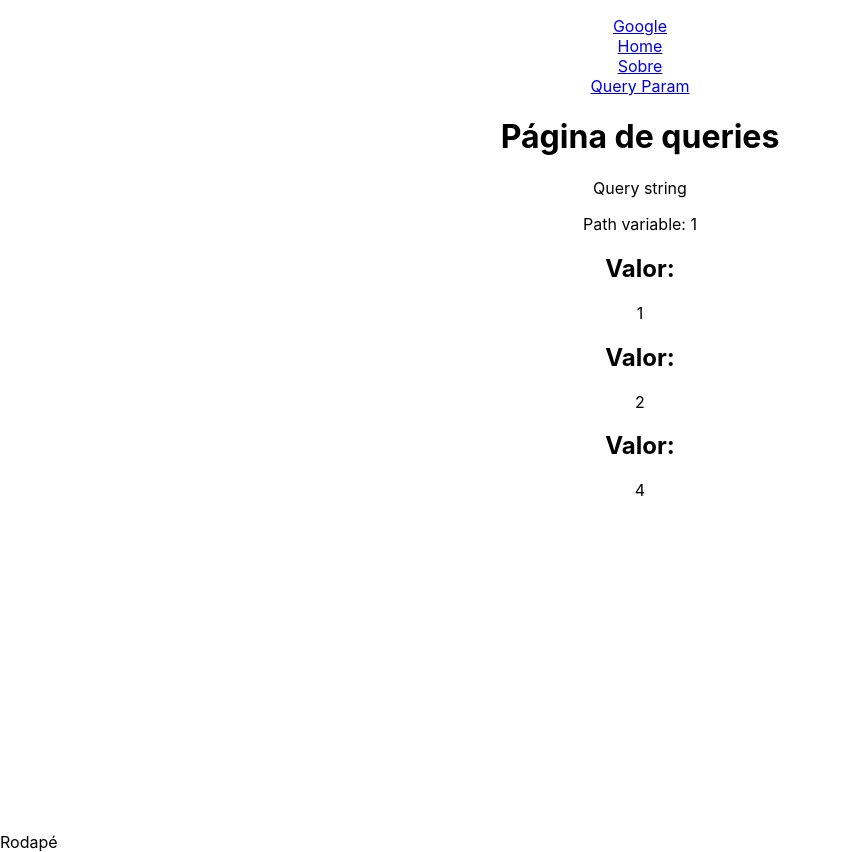
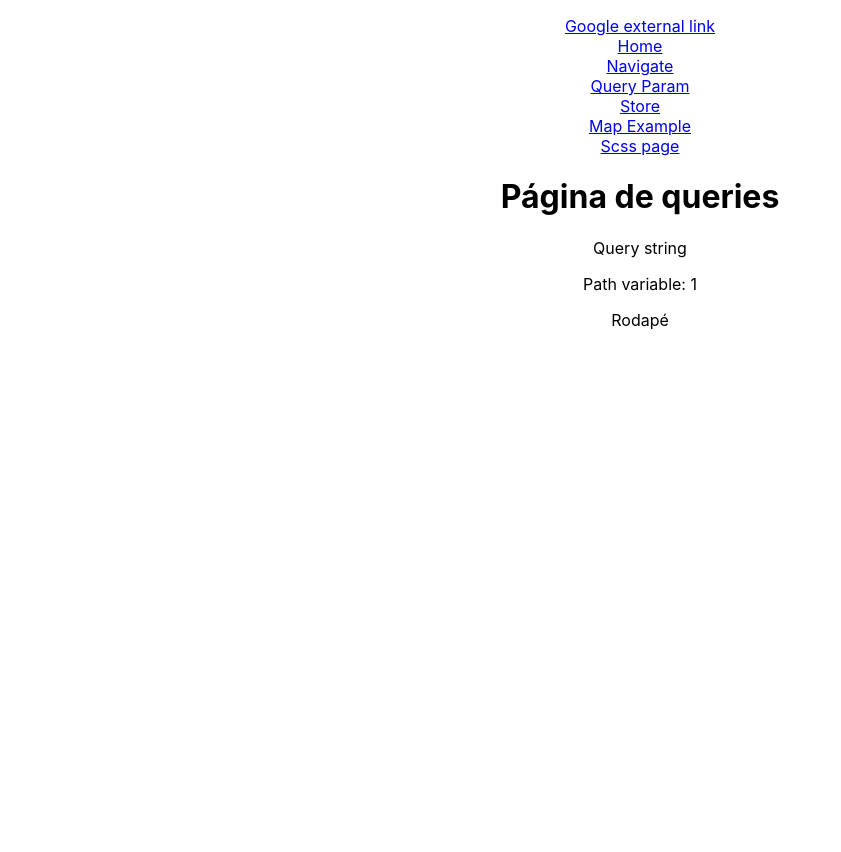
Before and after one commit to lavesan/mentoria-react-dbc, a React (Create React App) app: page /query/1 in a window 1280 px wide. Shown: the whole page, without its empty margins (0-841 px from the left). Built offline with nearby package versions, Linux system fonts and the light colour scheme.

Commit message:
refactor: refactors pages
Signed-off-by: Valdery Alves <valdery.jur@gmail.com>

```diff
--- a/package.json
+++ b/package.json
@@ -15,6 +15,7 @@
     "react-hook-form": "^7.34.2",
     "react-router-dom": "^6.4.0",
     "react-scripts": "5.0.1",
+    "sass": "^1.55.0",
     "web-vitals": "^2.1.4",
     "yup": "^0.32.11"
   },
--- a/src/App.js
+++ b/src/App.js
@@ -2,10 +2,13 @@ import "./App.css";
 import { BrowserRouter as Router, Route, Routes } from "react-router-dom";
 
 import Home from "./containers/Home";
-import About from "./containers/About";
+import NavigateExample from "./containers/NavigateExample";
 import QueryParam from "./containers/QueryParam";
 import AppLayout from "./containers/Layout/AppLayout";
 import ExampleUseMemo from "./containers/ExampleUseMemo";
+import { StylingPage } from "./containers/StylingPage";
+import { StoreExample } from "./containers/StoreExample";
+import MapExample from "./containers/MapExample";
 
 function App() {
   return (
@@ -19,7 +22,7 @@ function App() {
             </AppLayout>
           }
         />
-        <Route path="/sobre" element={<About />} />
+        <Route path="/navigate-example" element={<NavigateExample />} />
         <Route
           path="/query/:id"
           element={
@@ -36,8 +39,31 @@ function App() {
             </AppLayout>
           }
         />
+        <Route
+          path="/store-example"
+          element={
+            <AppLayout>
+              <StoreExample />
+            </AppLayout>
+          }
+        />
+        <Route
+          path="/map-example"
+          element={
+            <AppLayout>
+              <MapExample />
+            </AppLayout>
+          }
+        />
+        <Route
+          path="/styling-scss-page"
+          element={
+            <AppLayout>
+              <StylingPage />
+            </AppLayout>
+          }
+        />
       </Routes>
-      <footer>Rodapé</footer>
     </Router>
   );
 }
--- a/src/components/Header.jsx
+++ b/src/components/Header.jsx
@@ -8,12 +8,15 @@ export function Header() {
         flexFlow: "column wrap",
       }}
     >
-      <a href="https://google.com" target="_blank" rel="noopener noreferer">
-        Google
+      <a href="https://google.com" target="_blank" rel="noreferrer">
+        Google external link
       </a>
       <Link to="/">Home</Link>
-      <Link to="/sobre">Sobre</Link>
+      <Link to="/navigate-example">Navigate</Link>
       <Link to="/query/123?text=TextoTeste">Query Param</Link>
+      <Link to="/store-example">Store</Link>
+      <Link to="/map-example">Map Example</Link>
+      <Link to="/styling-scss-page">Scss page</Link>
     </header>
   );
 }
--- /dev/null
+++ b/src/containers/Home/index.js
@@ -0,0 +1,10 @@
+import { FormComponent } from "../../components/Form";
+
+export default function Home() {
+  return (
+    <div>
+      <h1>Home</h1>
+      <FormComponent />
+    </div>
+  );
+}
--- a/src/containers/Layout/AppLayout.jsx
+++ b/src/containers/Layout/AppLayout.jsx
@@ -5,6 +5,7 @@ export default function AppLayout({ children }) {
     <div className="App">
       <Header />
       {children}
+      <footer>Rodapé</footer>
     </div>
   );
 }
--- a/src/containers/QueryParam.js
+++ b/src/containers/MapExample/index.js
@@ -1,9 +1,6 @@
 import React, { useEffect, useState } from "react";
-import { useSearchParams, useParams } from "react-router-dom";
 
-export default function QueryParam() {
-  const { id } = useParams();
-  const [searchParams] = useSearchParams();
+const MapExample = () => {
   const [meuArray, setMeuArray] = useState([1, 2, 3]);
 
   useEffect(() => {
@@ -13,16 +10,15 @@ export default function QueryParam() {
   }, [setMeuArray]);
 
   return (
-    <div>
-      <h1>Página de queries</h1>
-      <p>Query string {searchParams.get("text")}</p>
-      <p>Path variable: {id}</p>
+    <>
       {meuArray.map((elem) => (
         <React.Fragment key={elem}>
           <h2>Valor:</h2>
           <p>{elem}</p>
         </React.Fragment>
       ))}
-    </div>
+    </>
   );
-}
+};
+
+export default MapExample;
--- a/src/containers/About.js
+++ b/src/containers/NavigateExample/index.js
@@ -1,7 +1,7 @@
 import { useEffect } from "react";
 import { useNavigate } from "react-router-dom";
 
-export default function About() {
+export default function NavigateExample() {
   const navigate = useNavigate();
 
   useEffect(() => {
@@ -12,7 +12,7 @@ export default function About() {
 
   return (
     <div>
-      <h1>Sobre</h1>
+      <h1>Vai redirecionar</h1>
     </div>
   );
 }
--- /dev/null
+++ b/src/containers/QueryParam/index.js
@@ -0,0 +1,15 @@
+import React, { useEffect, useState } from "react";
+import { useSearchParams, useParams } from "react-router-dom";
+
+export default function QueryParam() {
+  const { id } = useParams();
+  const [searchParams] = useSearchParams();
+
+  return (
+    <div>
+      <h1>Página de queries</h1>
+      <p>Query string {searchParams.get("text")}</p>
+      <p>Path variable: {id}</p>
+    </div>
+  );
+}
--- a/src/containers/Home.js
+++ b/src/containers/StoreExample/index.js
@@ -1,8 +1,6 @@
-import { FormComponent } from "../components/Form";
 import { parseCookies, setCookie, destroyCookie } from "nookies";
-import { useState } from "react";
 
-export default function Home() {
+export const StoreExample = () => {
   // Local storage
   // Persiste até ser removido
   localStorage.setItem(
@@ -42,8 +40,7 @@ export default function Home() {
 
   return (
     <div>
-      <h1>Home</h1>
-      <FormComponent />
+      <p>Cookies | local storage | session storage</p>
     </div>
   );
-}
+};
--- /dev/null
+++ b/src/containers/StylingPage/index.js
@@ -0,0 +1,11 @@
+import React from "react";
+
+import styles from "./styles.module.scss";
+
+export const StylingPage = () => {
+  return (
+    <div className={styles.customStyle}>
+      <p>Texto</p>
+    </div>
+  );
+};
--- /dev/null
+++ b/src/containers/StylingPage/styles.module.scss
@@ -0,0 +1,3 @@
+.customStyle {
+    color: pink;
+}
```
Also changed, not shown: src/containers/ExampleUseMemo/index.js (renamed from src/containers/ExampleUseMemo.js), 1 other file (tests, documents, lock files or other folders).
